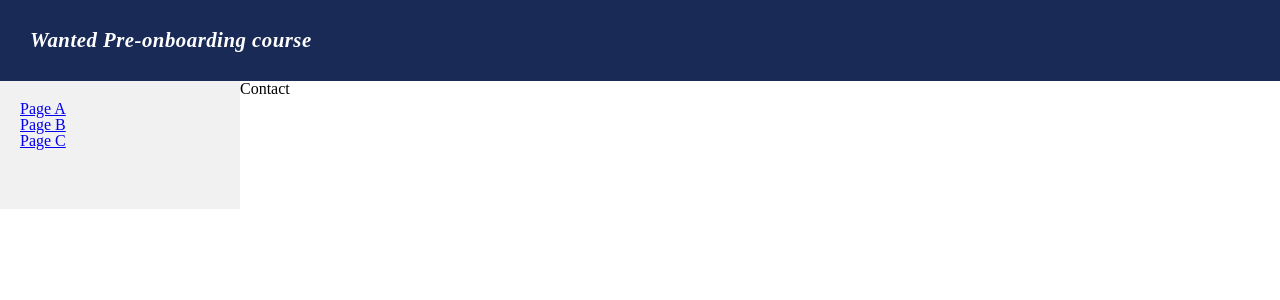
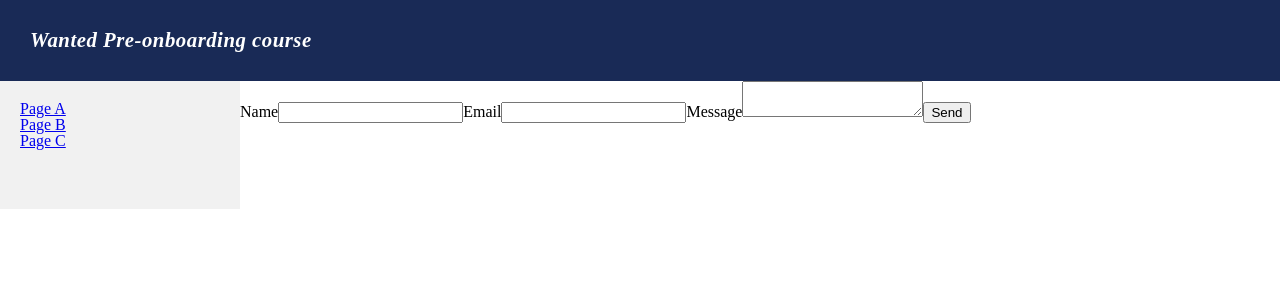
Before and after one commit to fake-dp/myWepsite, a React (Create React App) app in the folder client/: page /contact in a window 1280 px wide. Shown: the top 300 px of the page. Built offline with nearby package versions, Linux system fonts and the light colour scheme; no server answers.

Commit message:
contact email 기능

```diff
--- a/client/src/pages/Contact.tsx
+++ b/client/src/pages/Contact.tsx
@@ -1,7 +1,46 @@
-import React from "react";
+import React, { useRef } from "react";
+import emailjs from "@emailjs/browser";
 
 const Contact = () => {
-  return <div>Contact</div>;
+  const form = React.useRef(null);
+
+  const service_id = process.env.REACT_APP_EMAILJS_SERVICE_ID;
+  const template_id = process.env.REACT_APP_EMAILJS_TEMPLATE_ID;
+  const public_key = process.env.REACT_APP_EMAILJS_PUBLIC_KEY;
+
+  const sendEmail = (e: React.FormEvent<HTMLFormElement>) => {
+    e.preventDefault();
+
+    console.log(service_id, template_id, public_key);
+
+    emailjs
+      .sendForm(
+        `${service_id}`,
+        `${template_id}`,
+        e.currentTarget,
+        `${public_key}`
+      )
+      .then(
+        (result) => {
+          console.log(result.text);
+        },
+        (error) => {
+          console.log(error.text);
+        }
+      );
+  };
+
+  return (
+    <form ref={form} onSubmit={sendEmail}>
+      <label>Name</label>
+      <input type="text" name="user_name" />
+      <label>Email</label>
+      <input type="email" name="user_email" />
+      <label>Message</label>
+      <textarea name="message" />
+      <input type="submit" value="Send" />
+    </form>
+  );
 };
 
 export default Contact;
```
Also changed, not shown: 1 other file (tests, documents, lock files or other folders).
